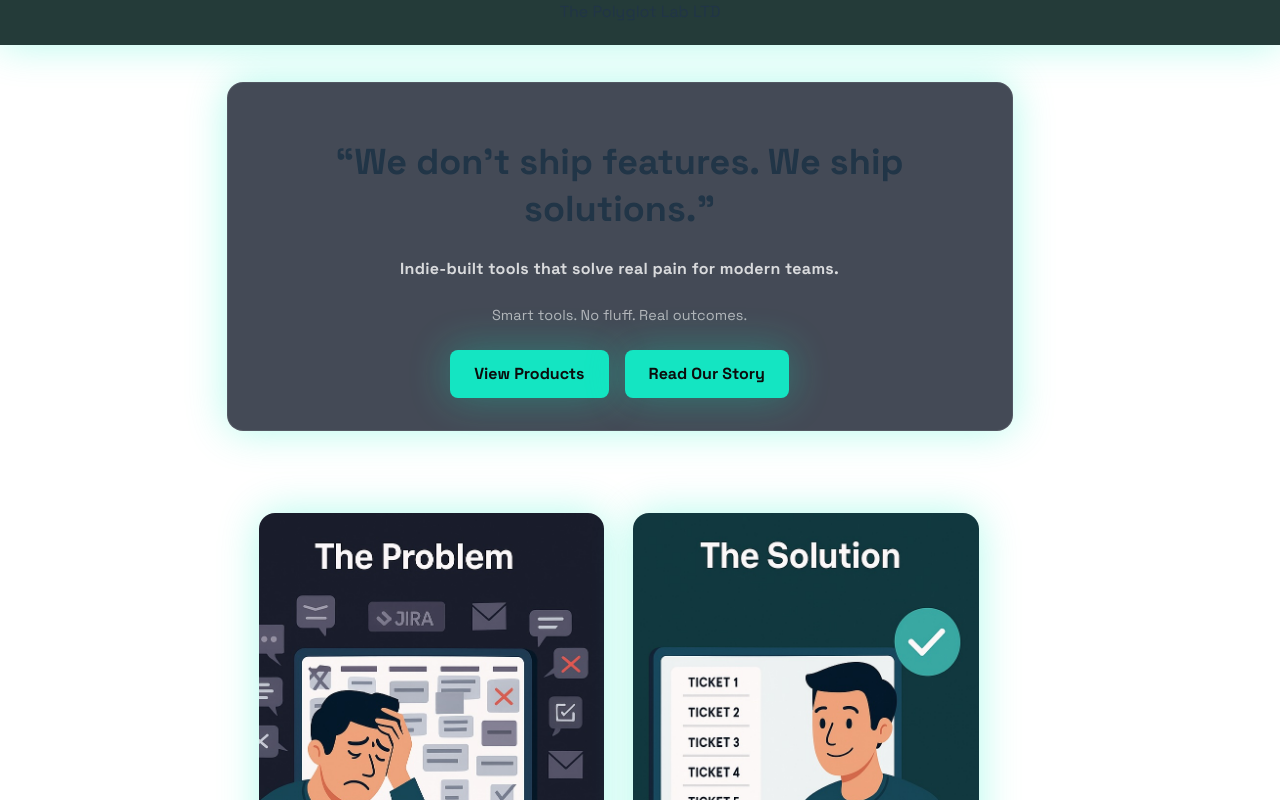
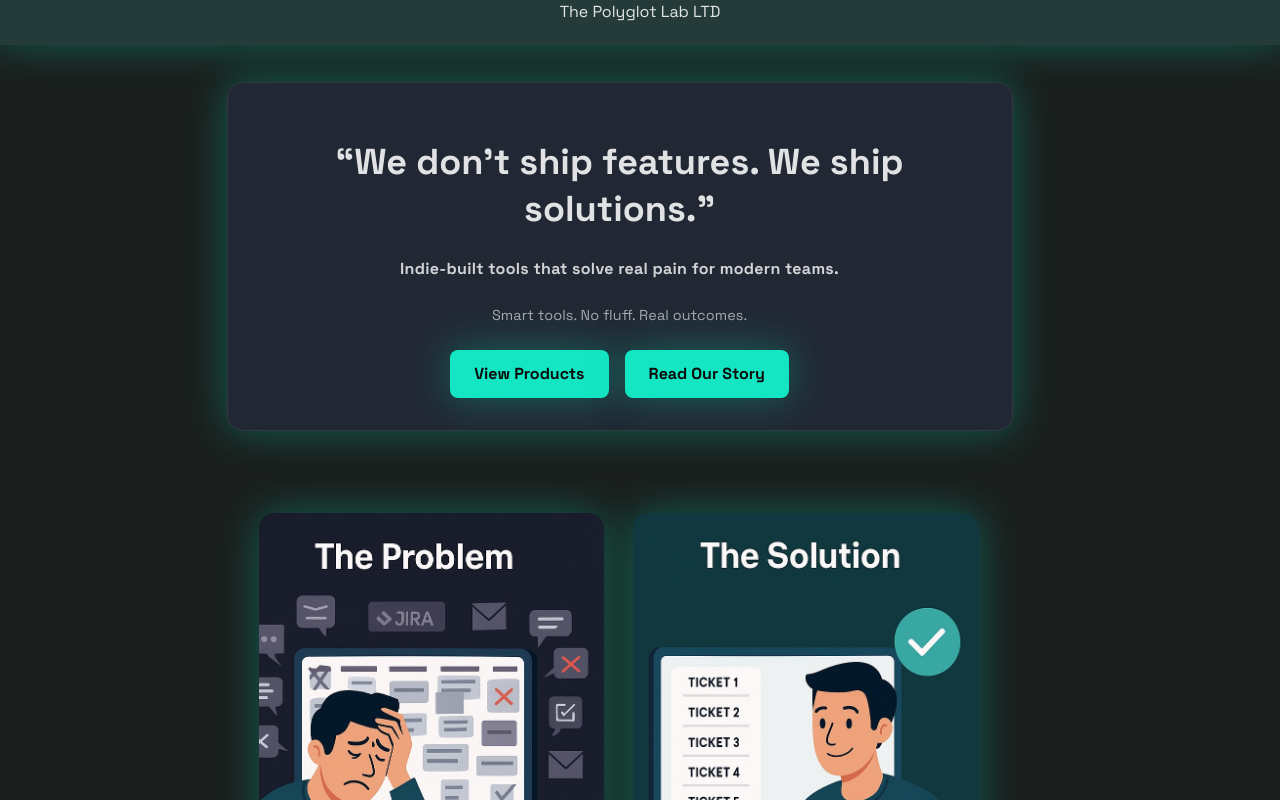
Before and after one commit to The-Polyglot-Lab/thepolyglotlab, a React (Vite) app: page / in a window 1280 px wide. Shown: the top 800 px of the page. Built offline with nearby package versions, Linux system fonts and the light colour scheme.

Commit message:
excluded light theme

```diff
--- a/src/index.css
+++ b/src/index.css
@@ -9,7 +9,7 @@
 
   color-scheme: light dark;
   color: rgba(255, 255, 255, 0.87);
-  background-color: #242424;
+  background-color: #1A1F1E;
 
   font-synthesis: none;
   text-rendering: optimizeLegibility;
@@ -58,6 +58,7 @@ button:focus-visible {
   outline: 4px auto -webkit-focus-ring-color;
 }
 
+/*
 @media (prefers-color-scheme: light) {
   :root {
     color: #213547;
@@ -70,3 +71,4 @@ button:focus-visible {
     background-color: #f9f9f9;
   }
 }
+  */
```
